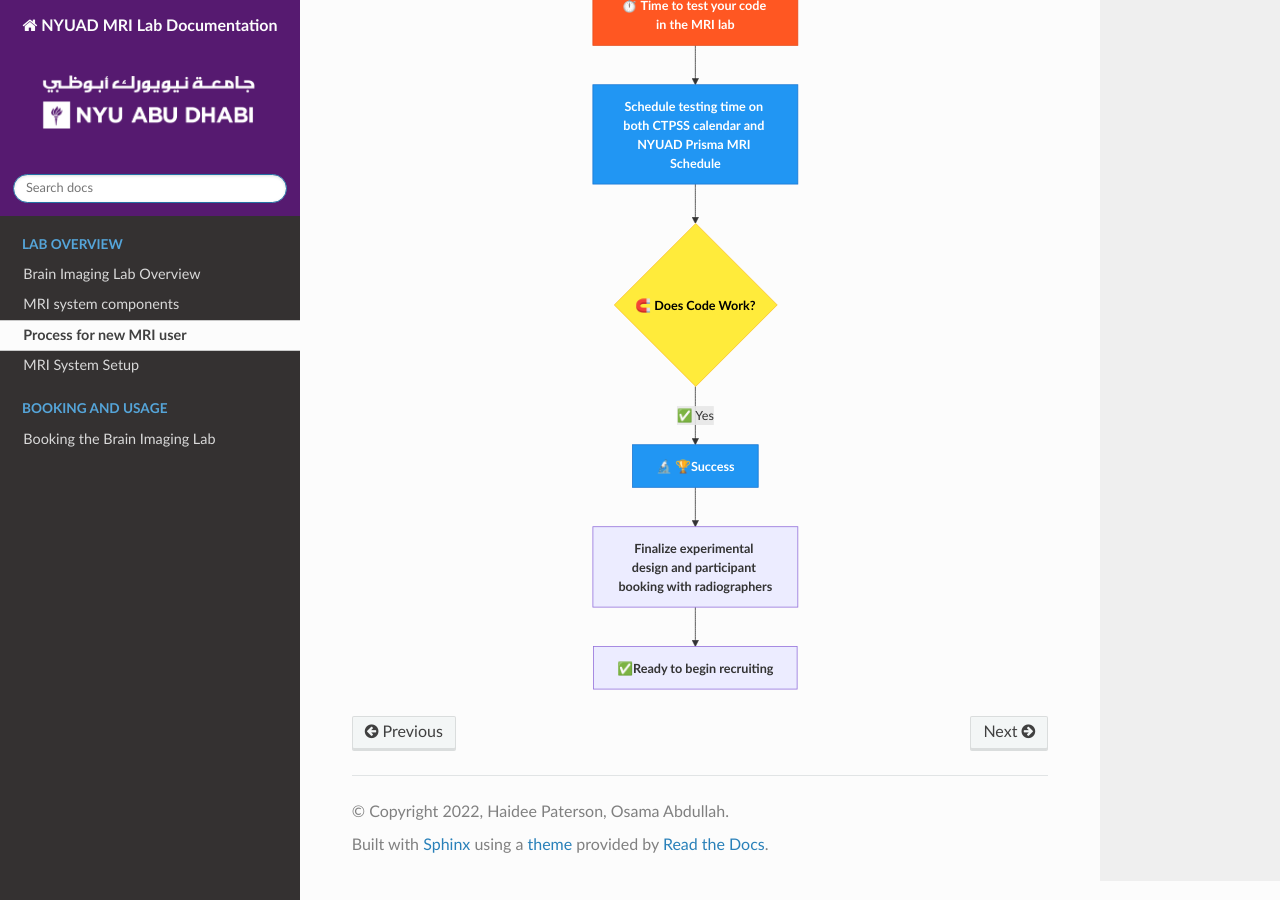
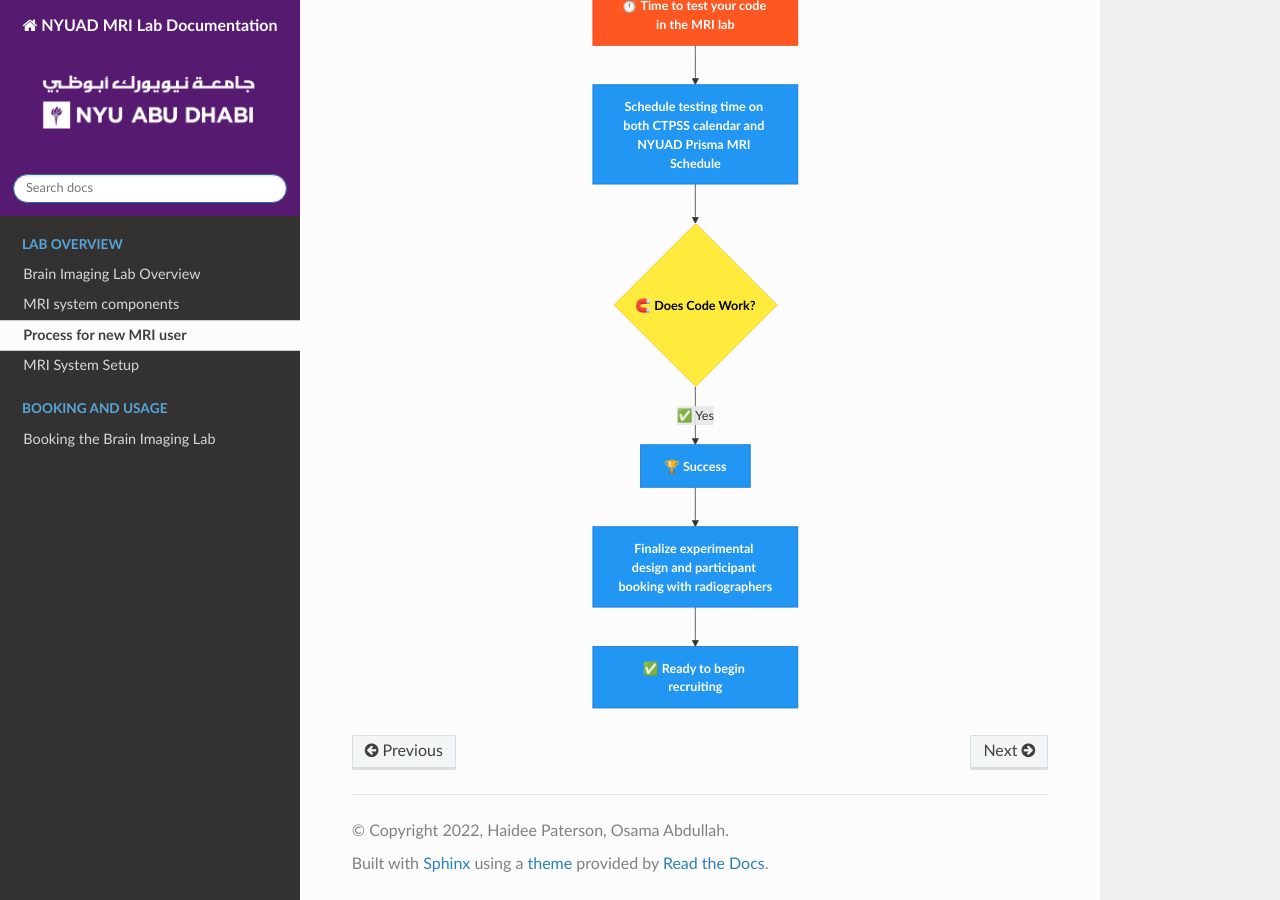
Before and after one commit to BioMedicalImaging-Core-NYUAD/brainimaging-lab-documentation, a Sphinx documentation site: the page built from docs/source/1-lab_overview/3-process_diagram.rst, in a window 1280 px wide and 900 px high, scrolled down 586 px. Built offline with Sphinx 7.4.7 and the Read the Docs theme 3.1.0, drawn with Linux system fonts in a browser that asks for light colours; pages that are not in the unit, such as notebooks, are missing from menus.

```diff
--- a/docs/source/1-lab_overview/3-process_diagram.rst
+++ b/docs/source/1-lab_overview/3-process_diagram.rst
@@ -18,9 +18,9 @@
     H --> I;
     I --> J[<b>Schedule testing time on both CTPSS calendar and NYUAD Prisma MRI Schedule</b>];
     J --> K{🧲️ <b>Does Code Work?</b>};
-    K --✅ Yes --> L[🔬 <b> 🏆Success</b>];
+    K --✅ Yes --> L[<b> 🏆 Success</b>];
     L --> M[<b>Finalize experimental design and participant booking with radiographers</b>];
-    M --> N[✅<b>Ready to begin recruiting</b>]
+    M --> N[✅ <b>Ready to begin recruiting</b>]
 
     %% Clickable Nodes
     click B "https://drive.google.com/file/d/10Py1KSAsktpCjU6c3lLuWLqVL2a5ofee/view?usp=drive_link"
@@ -34,6 +34,6 @@
     classDef process fill:#2196F3,stroke:#1976D2,color:#fff;
     classDef warning fill:#FF5722,stroke:#E64A19,color:#fff;
 
-    class B,C,D,F,G,H,J,L process;
+    class B,C,D,F,G,H,J,L,M,N process;
     class I warning;
     class K decision;
```
